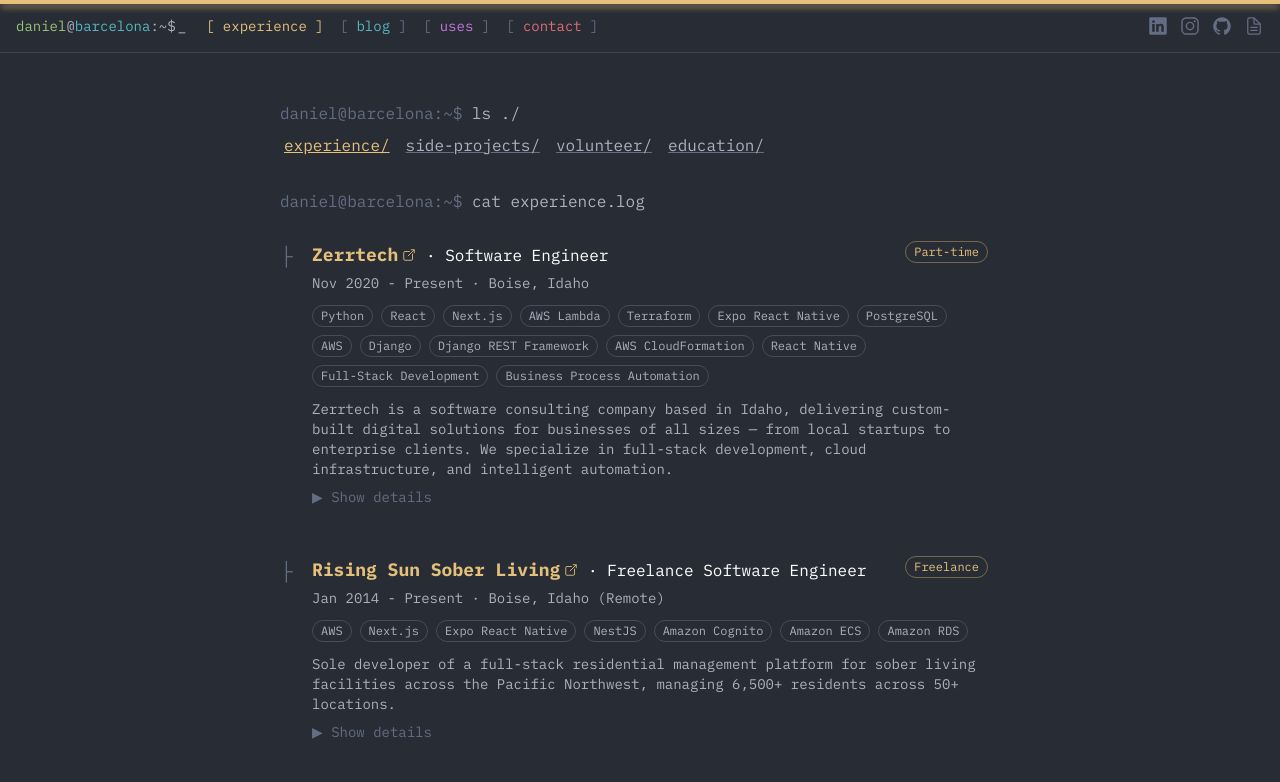
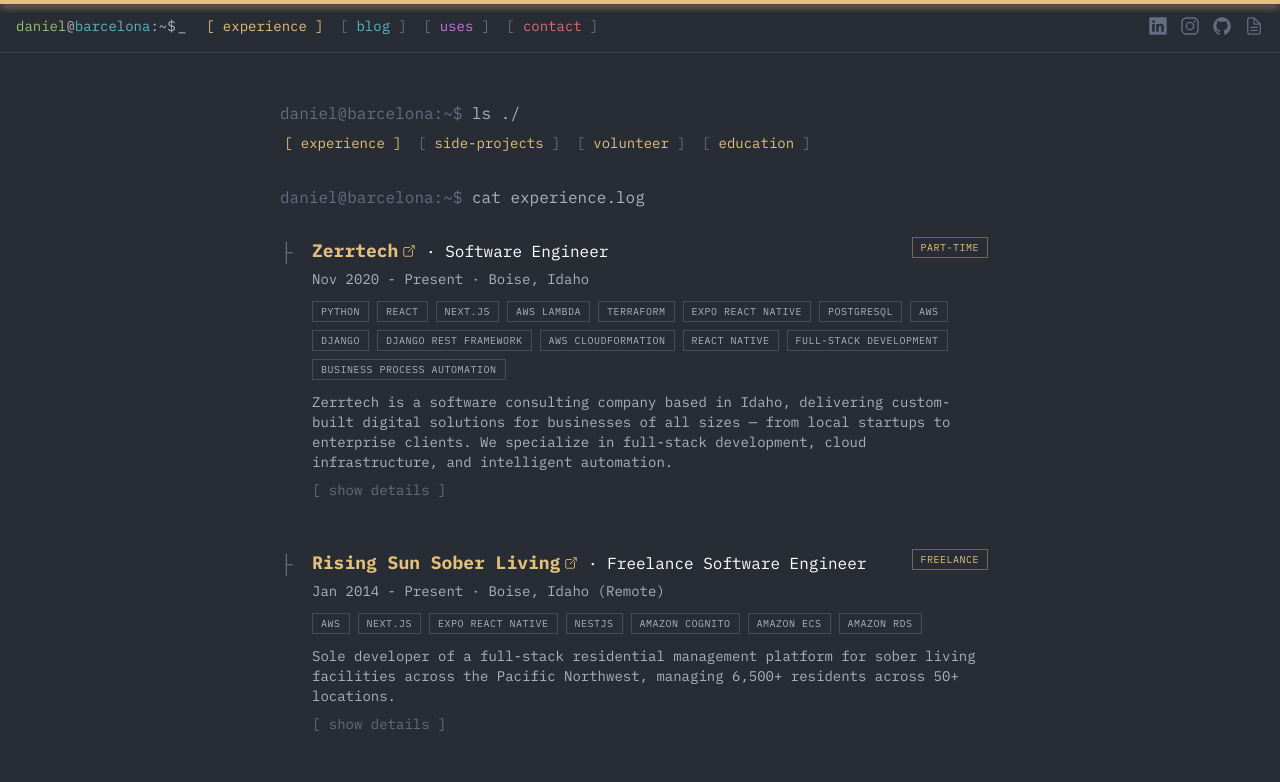
Before and after one commit to dcryan/personal-website, a Next.js app: page /experience in a window 1280 px wide. Shown: the top 782 px of the page. Built offline with nearby package versions, Linux system fonts and the light colour scheme.

Commit message:
refactor(experience): sharp pills, bracket tabs, and clickable cards with group-hover

```diff
--- a/src/components/CollapsibleDetails.tsx
+++ b/src/components/CollapsibleDetails.tsx
@@ -1,21 +1,23 @@
 "use client";
-
-import { useState } from "react";
 
 export default function CollapsibleDetails({
   details,
+  expanded,
+  onToggle,
 }: {
   details: string[];
+  expanded: boolean;
+  onToggle: () => void;
 }) {
-  const [expanded, setExpanded] = useState(false);
-
   return (
     <>
       <button
-        onClick={() => setExpanded((prev) => !prev)}
-        className="text-onedark-gutter hover:text-onedark-fg text-sm mt-2 transition-colors"
+        onClick={(e) => { e.stopPropagation(); onToggle(); }}
+        className="text-sm mt-2 transition-colors"
       >
-        {expanded ? "▼ Hide details" : "▶ Show details"}
+        <span className="text-onedark-gutter group-hover:text-onedark-fg transition-colors">[</span>
+        <span className="text-onedark-gutter group-hover:text-onedark-fg transition-colors"> {expanded ? "hide details" : "show details"} </span>
+        <span className="text-onedark-gutter group-hover:text-onedark-fg transition-colors">]</span>
       </button>
       {expanded && (
         <ul className="mt-2 space-y-1">
--- a/src/components/ExperienceTimeline.tsx
+++ b/src/components/ExperienceTimeline.tsx
@@ -28,7 +28,7 @@
 
 function TechPill({ tech }: { tech: string }) {
   return (
-    <span className="inline-block text-xs border border-onedark-gutter/50 text-onedark-fg rounded-full px-2 py-0.5">
+    <span className="inline-block text-[10px] border border-onedark-gutter/50 text-onedark-fg px-2 py-0.5 uppercase tracking-wider">
       {tech}
     </span>
   );
@@ -36,7 +36,7 @@
 
 function TypeBadge({ type }: { type: WorkExperience["type"] }) {
   return (
-    <span className="text-xs border border-onedark-yellow/40 text-onedark-yellow rounded-full px-2 py-0.5">
+    <span className="text-[10px] border border-onedark-yellow/40 text-onedark-yellow px-2 py-0.5 uppercase tracking-wider">
       {type}
     </span>
   );
@@ -78,12 +78,15 @@
   return <span className="text-onedark-yellow">{name}</span>;
 }
 
-function ExperienceSection({ items }: { items: WorkExperience[] }) {
+function ExperienceItem({ job }: { job: WorkExperience }) {
+  const [expanded, setExpanded] = useState(false);
+  const hasDetails = job.details.length > 0;
+
   return (
-    <>
-      {items.map((job, idx) => (
-        <TreeGutter key={`exp-${idx}`} isLast={idx === items.length - 1}>
-          <div className="hover:bg-onedark-currentline rounded-lg transition-colors p-3 -ml-3">
+    <div
+      className={`p-3 -ml-3 ${hasDetails ? "cursor-pointer group" : ""}`}
+      onClick={() => hasDetails && setExpanded((p) => !p)}
+    >
       <div className="flex items-start justify-between gap-3 flex-wrap">
         <div>
           <span className="text-lg font-semibold">
@@ -103,14 +106,25 @@
         ))}
       </div>
       {job.summary && (
-              <p className="text-onedark-fg text-sm mt-3">
-                {job.summary}
-              </p>
+        <p className="text-onedark-fg text-sm mt-3">{job.summary}</p>
       )}
-            {job.details.length > 0 && (
-              <CollapsibleDetails details={job.details} />
+      {hasDetails && (
+        <CollapsibleDetails
+          details={job.details}
+          expanded={expanded}
+          onToggle={() => setExpanded((p) => !p)}
+        />
       )}
     </div>
+  );
+}
+
+function ExperienceSection({ items }: { items: WorkExperience[] }) {
+  return (
+    <>
+      {items.map((job, idx) => (
+        <TreeGutter key={`exp-${idx}`} isLast={idx === items.length - 1}>
+          <ExperienceItem job={job} />
         </TreeGutter>
       ))}
     </>
@@ -122,7 +136,7 @@
     <>
       {items.map((project, idx) => (
         <TreeGutter key={`proj-${idx}`} isLast={idx === items.length - 1}>
-          <div className="hover:bg-onedark-currentline rounded-lg transition-colors p-3 -ml-3">
+          <div className="p-3 -ml-3">
             <div className="flex items-start justify-between gap-3 flex-wrap">
               <div>
                 <span className="text-lg font-semibold">
@@ -157,7 +171,7 @@
     <>
       {items.map((vol, idx) => (
         <TreeGutter key={`vol-${idx}`} isLast={idx === items.length - 1}>
-          <div className="hover:bg-onedark-currentline rounded-lg transition-colors p-3 -ml-3">
+          <div className="p-3 -ml-3">
             <span className="text-lg font-semibold text-white">
               {vol.organization}
             </span>
@@ -178,7 +192,7 @@
     <>
       {items.map((edu, idx) => (
         <TreeGutter key={`edu-${idx}`} isLast={idx === items.length - 1}>
-          <div className="hover:bg-onedark-currentline rounded-lg transition-colors p-3 -ml-3">
+          <div className="p-3 -ml-3">
             <span className="text-lg font-semibold">
               <CompanyName url={edu.url} name={edu.title} />
             </span>
@@ -225,13 +239,11 @@
             <button
               key={tab.key}
               onClick={() => setActiveTab(tab.key)}
-              className={`transition-colors ${
-                activeTab === tab.key
-                  ? "text-onedark-yellow underline"
-                  : "text-onedark-fg underline decoration-onedark-gutter hover:text-onedark-yellow"
-              }`}
+              className="group text-sm transition-colors"
             >
-              {tab.label}
+              <span className={`transition-colors ${activeTab === tab.key ? "text-onedark-yellow" : "text-onedark-gutter group-hover:text-onedark-yellow"}`}>[</span>
+              <span className="text-onedark-yellow"> {tab.label.replace("/", "")} </span>
+              <span className={`transition-colors ${activeTab === tab.key ? "text-onedark-yellow" : "text-onedark-gutter group-hover:text-onedark-yellow"}`}>]</span>
             </button>
           ))}
         </div>
```
Lines whose indentation alone changed are shown as unchanged.
